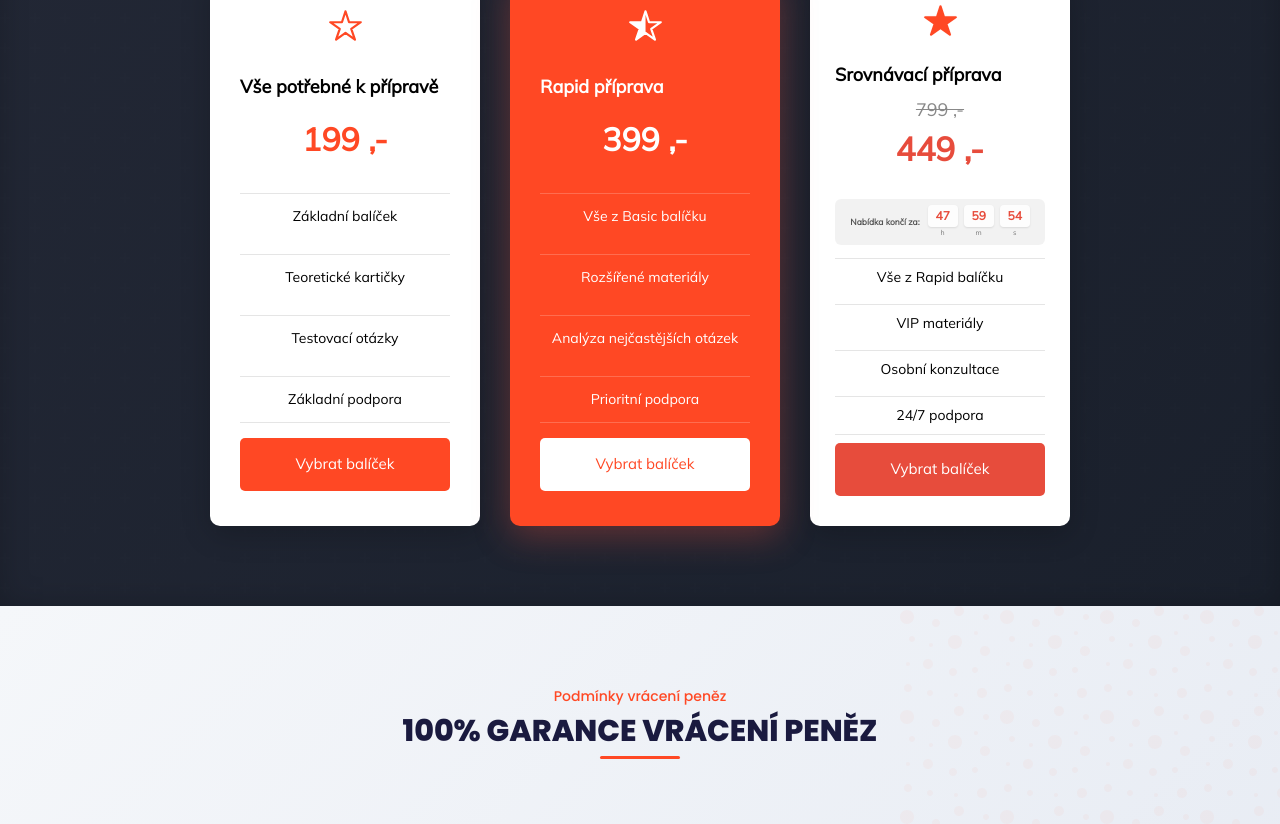
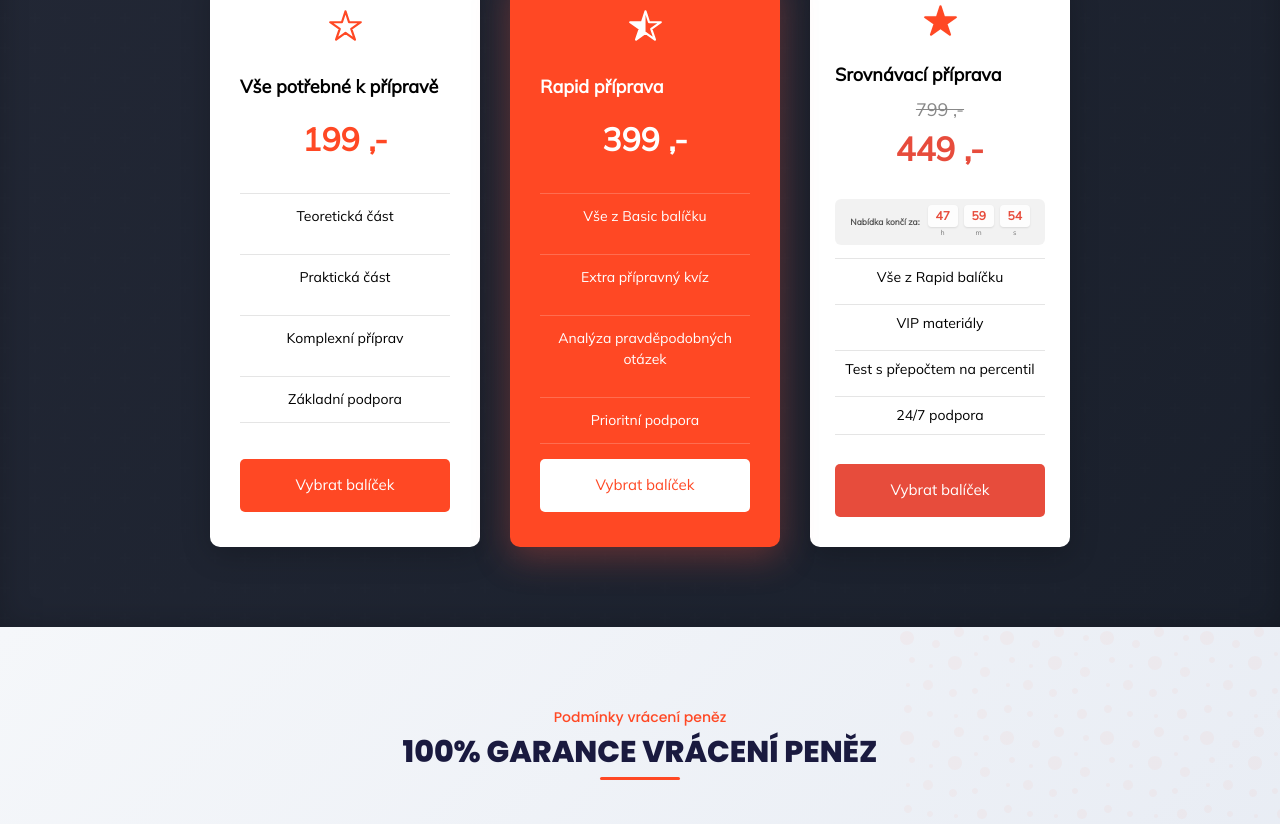
Before and after one commit to zsvkarty/zsvkarty.github.io, a website: page index.html in a window 1280 px wide. Shown: the part 4902-5726 px from the top of the page. Drawn offline with nearby package versions, Linux system fonts and the light colour scheme.

Commit message:
update ceniku

```diff
--- a/index.html
+++ b/index.html
@@ -592,9 +592,9 @@ Určitě mi to pomohlo, už jenom díky těm tipům na začátku."</p>
                 <ion-icon name="star-outline" aria-hidden="true"></ion-icon>
                 <h3 class="card-title">Vše potřebné k přípravě</h3>
                 <data class="card-price" value="199">199 ,-</data>
-                <div class="pricing-feature">Základní balíček</div>
-                <div class="pricing-feature">Teoretické kartičky</div>
-                <div class="pricing-feature">Testovací otázky</div>
+                <div class="pricing-feature">Teoretická část</div>
+                <div class="pricing-feature">Praktická část</div>
+                <div class="pricing-feature">Komplexní příprav</div>
                 <div class="pricing-feature">Základní podpora</div>
                 <button>Vybrat balíček</button>
               </a>
@@ -606,8 +606,8 @@ Určitě mi to pomohlo, už jenom díky těm tipům na začátku."</p>
                 <h3 class="card-title">Rapid příprava</h3>
                 <data class="card-price" value="399">399 ,-</data>
                 <div class="pricing-feature">Vše z Basic balíčku</div>
-                <div class="pricing-feature">Rozšířené materiály</div>
-                <div class="pricing-feature">Analýza nejčastějších otázek</div>
+                <div class="pricing-feature">Extra přípravný kvíz</div>
+                <div class="pricing-feature">Analýza pravděpodobných otázek</div>
                 <div class="pricing-feature">Prioritní podpora</div>
                 <button>Vybrat balíček</button>
               </a>
@@ -643,7 +643,7 @@ Určitě mi to pomohlo, už jenom díky těm tipům na začátku."</p>
                 </div>
                 <div class="pricing-feature">Vše z Rapid balíčku</div>
                 <div class="pricing-feature">VIP materiály</div>
-                <div class="pricing-feature">Osobní konzultace</div>
+                <div class="pricing-feature">Test s přepočtem na percentil</div>
                 <div class="pricing-feature">24/7 podpora</div>
                 <button>Vybrat balíček</button>
               </a>
```
